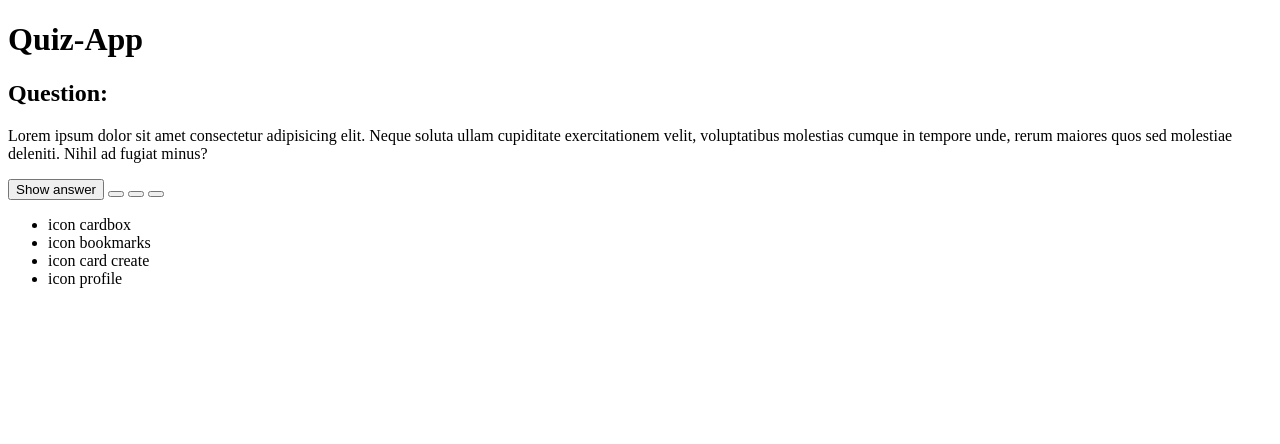
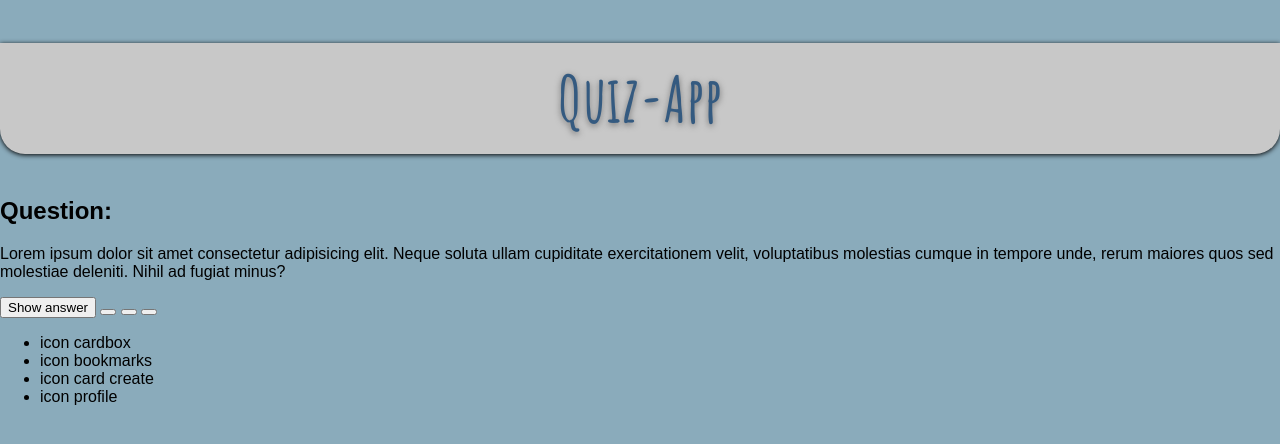
Before and after one commit to CasparVelsen/quiz-app, a plain HTML site: page index.html in a window 1280 px wide. Drawn offline with Linux system fonts and the light colour scheme.

Commit message:
Add first stlye for header

```diff
--- a/index.html
+++ b/index.html
@@ -5,7 +5,7 @@
     <meta http-equiv="X-UA-Compatible" content="IE=edge" />
     <meta name="viewport" content="width=device-width, initial-scale=1.0" />
 
-    <link rel="stylesheet" href="./styles.css" />
+    <link rel="stylesheet" href="./styles/styles.css" />
 
     <title>Quiz App</title>
   </head>
--- a/styles/base.css
+++ b/styles/base.css
@@ -1,3 +1,9 @@
+* {
+  box-sizing: border-box;
+}
+
 body {
+  background: rgb(138, 171, 187);
   font-family: sans-serif;
+  margin: 0;
 }
--- a/styles/components/header.css
+++ b/styles/components/header.css
@@ -0,0 +1,14 @@
+.header {
+  background: rgb(200, 200, 200);
+  border-radius: 0px 0px 25px 25px;
+  box-shadow: 0px 1px 5px;
+}
+
+.header__title {
+  color: rgb(52, 90, 128);
+  padding: 15px;
+  font-family: Amatic SC;
+  font-size: 4rem;
+  text-align: center;
+  text-shadow: rgb(110, 110, 110) 0px 2px 6px;
+}
--- a/styles/styles.css
+++ b/styles/styles.css
@@ -6,3 +6,5 @@
 @import url(./components/header.css);
 @import url(./components/link.css);
 @import url(./components/utility.css);
+
+@import url("https://fonts.googleapis.com/css2?family=Amatic+SC:wght@700&display=swap");
```
